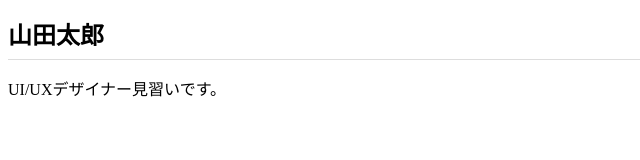
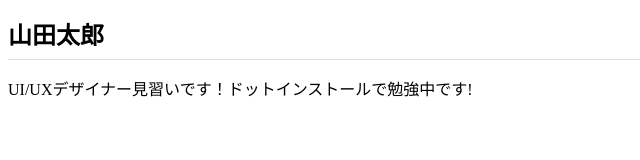
Before and after one commit to Paddish/dotinstall.github.io, a plain HTML site: page index.html in a window 1280 px wide. Shown: the whole page, without its empty margins (0-640 px from the left). Drawn offline with Linux system fonts and the light colour scheme.

Commit message:
Add files via upload

```diff
--- a/index.html
+++ b/index.html
@@ -7,6 +7,6 @@
   </head>
   <body>
     <h1>山田太郎</h1>
-    <p>UI/UXデザイナー見習いです。</p>
+    <p>UI/UXデザイナー見習いです！ドットインストールで勉強中です!</p>
   </body>
 </html>
```
